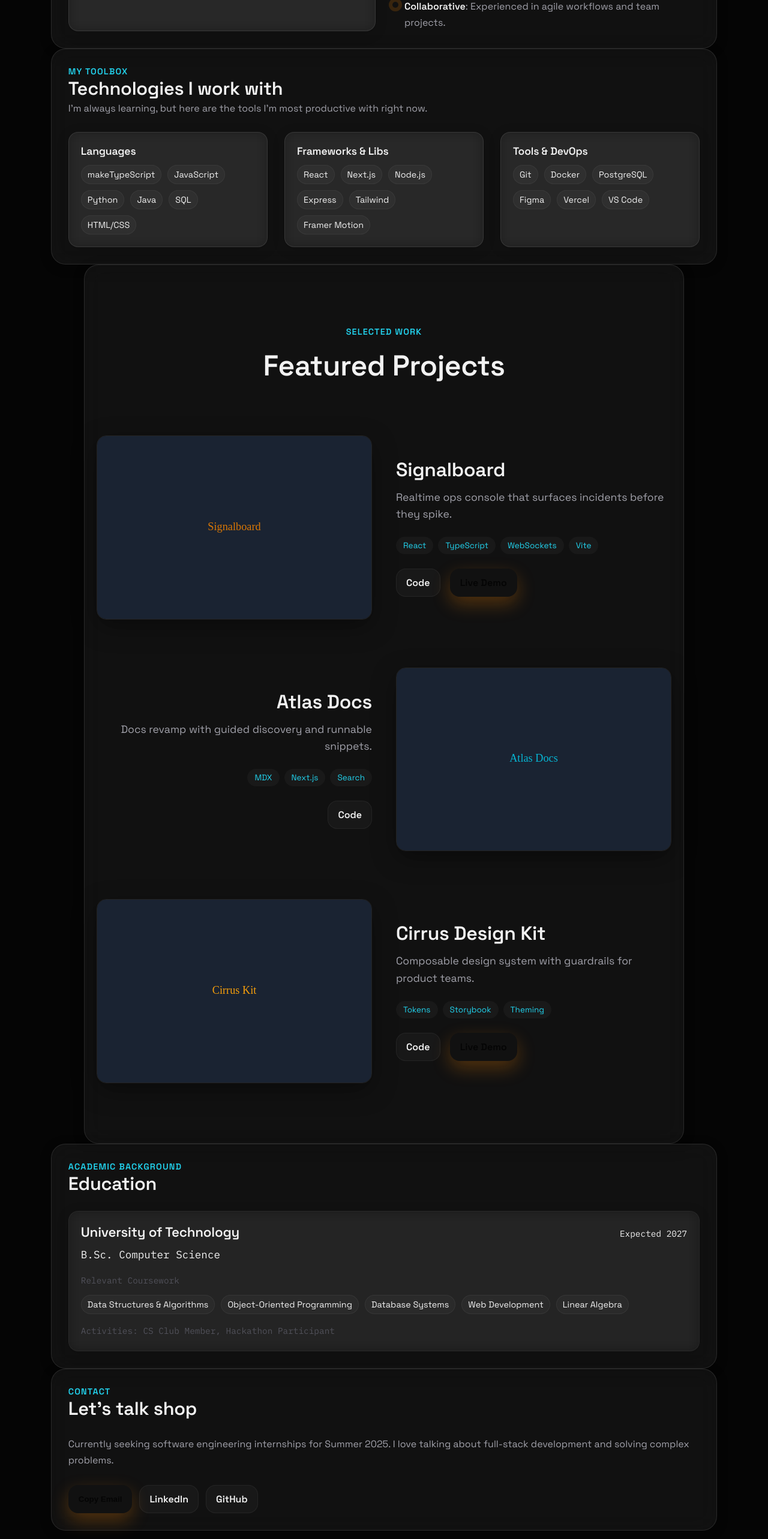
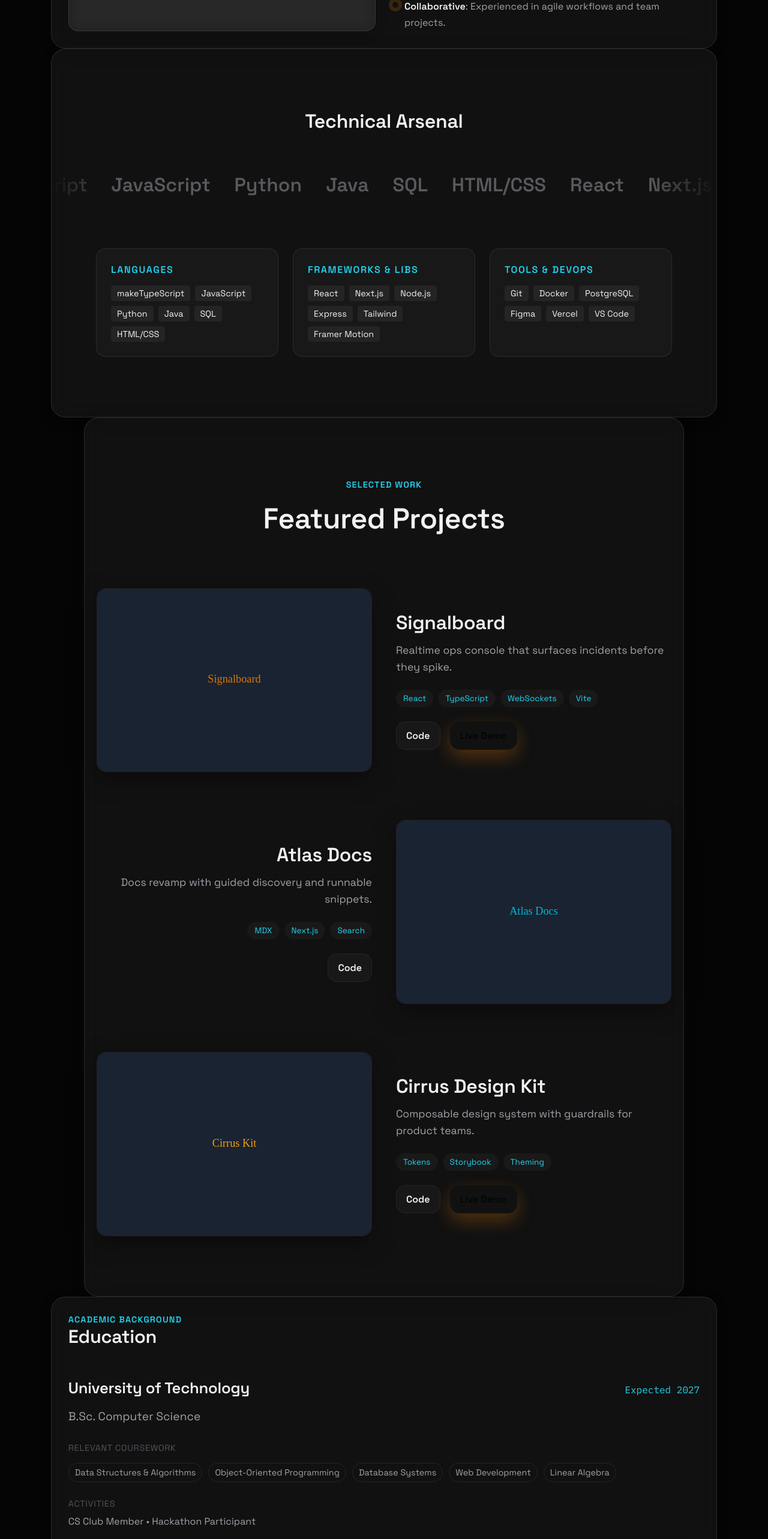
Before and after one commit to parthiv-2006/dev-site, a React (Vite) app: page / in a window 1280 px wide. Shown: the part 1160-3726 px from the top of the page at 60% size. Built offline with nearby package versions, Linux system fonts and the light colour scheme.

Commit message:
add Skills marquee and refine Education style

```diff
--- a/src/sections/Education.tsx
+++ b/src/sections/Education.tsx
@@ -11,27 +11,36 @@ function Education() {
         >
             <div className="section__grid">
                 {education.map((edu, index) => (
-                    <div key={index} className="card">
-                        <div className="card__header" style={{ display: 'flex', justifyContent: 'space-between', alignItems: 'baseline', flexWrap: 'wrap', gap: '8px' }}>
-                            <h3 className="card__title" style={{ fontSize: '1.4rem' }}>{edu.school}</h3>
-                            <span className="card__meta" style={{ color: 'var(--accent-copper)' }}>{edu.year}</span>
+                    <div key={index} style={{
+                        padding: '24px 0',
+                        borderBottom: '1px solid var(--glass-border)',
+                        display: 'grid',
+                        gridTemplateColumns: '1fr',
+                        gap: '16px'
+                    }}
+                    >
+                        <div style={{ display: 'flex', justifyContent: 'space-between', alignItems: 'baseline', flexWrap: 'wrap', gap: '8px' }}>
+                            <h3 style={{ fontSize: '1.6rem', fontWeight: '600' }}>{edu.school}</h3>
+                            <span style={{ color: 'var(--accent-cyan)', fontFamily: 'var(--font-mono)' }}>{edu.year}</span>
                         </div>
-                        <p className="card__meta" style={{ fontSize: '1.1rem', marginTop: '4px', color: 'var(--text-primary)' }}>{edu.degree}</p>
+                        <p style={{ fontSize: '1.2rem', color: 'var(--text-secondary)' }}>{edu.degree}</p>
 
                         {edu.coursework && (
-                            <div style={{ marginTop: '16px' }}>
-                                <p className="card__meta" style={{ marginBottom: '8px' }}>Relevant Coursework</p>
+                            <div style={{ marginTop: '8px' }}>
+                                <p style={{ fontSize: '0.9rem', color: 'var(--text-tertiary)', marginBottom: '8px', textTransform: 'uppercase', letterSpacing: '0.05em' }}>Relevant Coursework</p>
                                 <div className="tags">
                                     {edu.coursework.map((course) => (
-                                        <span key={course} className="tag tag--light">{course}</span>
+                                        <span key={course} className="tag" style={{ background: 'transparent', border: '1px solid var(--glass-border)', color: 'var(--text-secondary)' }}>
+                                            {course}
+                                        </span>
                                     ))}
                                 </div>
                             </div>
                         )}
-
                         {edu.activities && (
-                            <div style={{ marginTop: '16px' }}>
-                                <p className="card__meta">Activities: {edu.activities.join(', ')}</p>
+                            <div style={{ marginTop: '8px' }}>
+                                <p style={{ fontSize: '0.9rem', color: 'var(--text-tertiary)', marginBottom: '4px', textTransform: 'uppercase', letterSpacing: '0.05em' }}>Activities</p>
+                                <p style={{ color: 'var(--text-secondary)' }}>{edu.activities.join(' • ')}</p>
                             </div>
                         )}
                     </div>
--- a/src/sections/Skills.tsx
+++ b/src/sections/Skills.tsx
@@ -1,30 +1,42 @@
-import Section from '../components/Section';
+import { motion } from 'framer-motion';
 import { skills } from '../content/data';
 
 function Skills() {
+    const allSkills = skills.flatMap(s => s.items);
+
     return (
-        <Section
-            id="skills"
-            eyebrow="My Toolbox"
-            title="Technologies I work with"
-            description="I'm always learning, but here are the tools I'm most productive with right now."
-            className="reveal"
-        >
-            <div className="section__grid section__grid--two">
-                {skills.map((skillGroup) => (
-                    <div key={skillGroup.category} className="card card--soft">
-                        <h3 className="card__title">{skillGroup.category}</h3>
-                        <div className="tags">
-                            {skillGroup.items.map((item) => (
-                                <span key={item} className="tag tag--light">
-                                    {item}
-                                </span>
+        <section id="skills" className="section" style={{ overflow: 'hidden', padding: '100px 0' }}>
+            <div style={{ textAlign: 'center', marginBottom: '40px' }}>
+                <h2 className="section__title" style={{ fontSize: '2rem' }}>Technical Arsenal</h2>
+            </div>
+
+            <div style={{ position: 'relative', display: 'flex', overflow: 'hidden', maskImage: 'linear-gradient(to right, transparent, black 10%, black 90%, transparent)' }}>
+                <motion.div
+                    style={{ display: 'flex', gap: '40px', padding: '0 20px', whiteSpace: 'nowrap' }}
+                    animate={{ x: [0, -1000] }}
+                    transition={{ repeat: Infinity, duration: 30, ease: "linear" }}
+                >
+                    {[...allSkills, ...allSkills, ...allSkills, ...allSkills].map((item, i) => (
+                        <span key={`${item}-${i}`} style={{ fontSize: '2rem', fontWeight: 'bold', color: 'var(--text-secondary)', opacity: 0.5 }}>
+                            {item}
+                        </span>
+                    ))}
+                </motion.div>
+            </div>
+
+            <div style={{ marginTop: '60px', maxWidth: '1000px', margin: '60px auto 0', display: 'grid', gridTemplateColumns: 'repeat(auto-fit, minmax(250px, 1fr))', gap: '24px', padding: '0 20px' }}>
+                {skills.map(group => (
+                    <div key={group.category} style={{ padding: '24px', border: '1px solid var(--glass-border)', borderRadius: '16px', background: 'var(--glass-light)' }}>
+                        <h3 style={{ color: 'var(--accent-cyan)', marginBottom: '16px', fontSize: '1rem', textTransform: 'uppercase', letterSpacing: '0.1em' }}>{group.category}</h3>
+                        <div style={{ display: 'flex', flexWrap: 'wrap', gap: '8px' }}>
+                            {group.items.map(item => (
+                                <span key={item} style={{ padding: '4px 10px', borderRadius: '4px', background: 'rgba(255,255,255,0.05)', fontSize: '0.9rem' }}>{item}</span>
                             ))}
                         </div>
                     </div>
                 ))}
             </div>
-        </Section>
+        </section>
     );
 }
 
```
